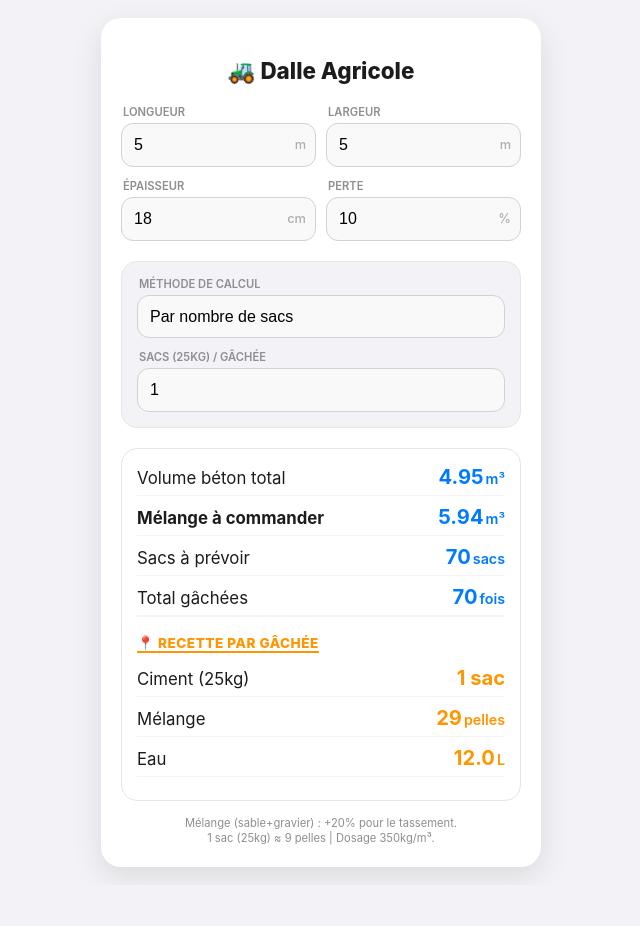
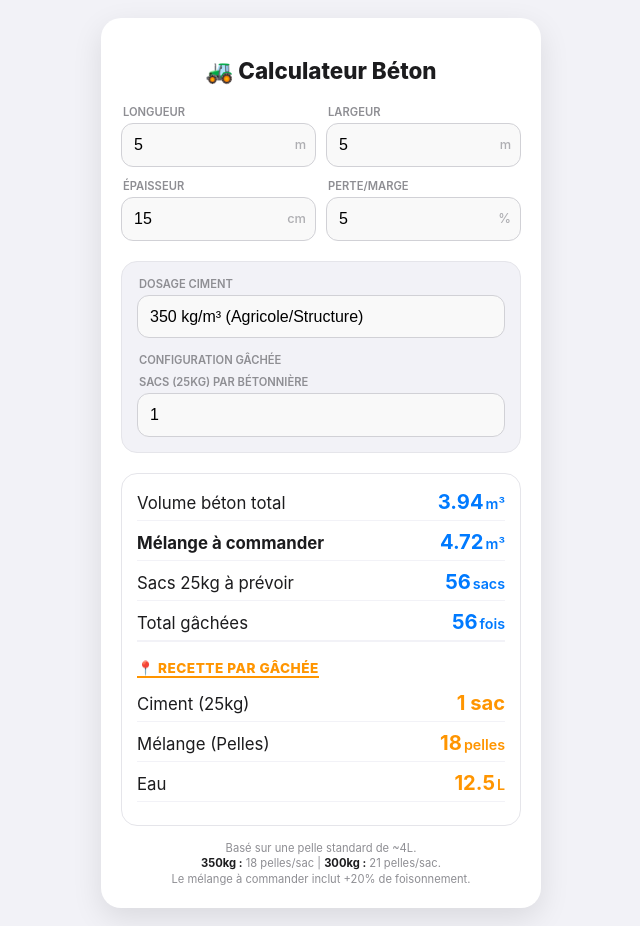
Before and after one commit to Basile-lab/beton, a plain HTML site: page index.html in a window 1280 px wide. Shown: the whole page, without its empty margins (319-959 px from the left). Before the commit the page ends 885 px from the top, so only its background shows below. Drawn offline with Linux system fonts and the light colour scheme.

Commit message:
Update index.html

```diff
--- a/index.html
+++ b/index.html
@@ -3,7 +3,7 @@
 <head>
     <meta charset="UTF-8">
     <meta name="viewport" content="width=device-width, initial-scale=1.0, user-scalable=no">
-    <title>Béton Pro Tracteur</title>
+    <title>Béton Pro - Calculateur</title>
     <style>
         body { font-family: -apple-system, BlinkMacSystemFont, sans-serif; background: #f2f2f7; padding: 10px; color: #1c1c1e; }
         .card { background: white; padding: 20px; border-radius: 20px; box-shadow: 0 10px 30px rgba(0,0,0,0.1); max-width: 400px; margin: auto; }
@@ -28,93 +28,94 @@
 <body>
 
 <div class="card">
-    <h2>🚜 Dalle Agricole</h2>
+    <h2>🚜 Calculateur Béton</h2>
 
     <div class="grid">
         <div class="col"><label>Longueur</label><div class="input-container"><input type="number" id="long" value="5" oninput="calculer()"><span class="input-unit">m</span></div></div>
         <div class="col"><label>Largeur</label><div class="input-container"><input type="number" id="larg" value="5" oninput="calculer()"><span class="input-unit">m</span></div></div>
     </div>
     <div class="grid">
-        <div class="col"><label>Épaisseur</label><div class="input-container"><input type="number" id="ep" value="18" oninput="calculer()"><span class="input-unit">cm</span></div></div>
-        <div class="col"><label>Perte</label><div class="input-container"><input type="number" id="perte" value="10" oninput="calculer()"><span class="input-unit">%</span></div></div>
+        <div class="col"><label>Épaisseur</label><div class="input-container"><input type="number" id="ep" value="15" oninput="calculer()"><span class="input-unit">cm</span></div></div>
+        <div class="col"><label>Perte/Marge</label><div class="input-container"><input type="number" id="perte" value="5" oninput="calculer()"><span class="input-unit">%</span></div></div>
     </div>
 
     <div class="mode-selector">
-        <label>Méthode de calcul</label>
-        <select id="methode" onchange="toggleMode()">
-            <option value="sac">Par nombre de sacs</option>
-            <option value="machine">Par volume bétonnière</option>
-        </select>
-        <div id="divSac" style="margin-top:12px;"><label>Sacs (25kg) / gâchée</label><input type="number" id="nbSacsFixe" value="1" step="0.5" oninput="calculer()"></div>
-        <div id="divMachine" style="margin-top:12px; display:none;"><label>Volume utile (Litres)</label><input type="number" id="capaMachine" value="120" oninput="calculer()"></div>
+        <div style="margin-bottom: 15px;">
+            <label>Dosage Ciment</label>
+            <select id="dosage" onchange="calculer()">
+                <option value="350">350 kg/m³ (Agricole/Structure)</option>
+                <option value="300">300 kg/m³ (Habitation/Dalle)</option>
+            </select>
+        </div>
+        <label>Configuration Gâchée</label>
+        <div id="divSac" style="margin-top:8px;">
+            <label>Sacs (25kg) par bétonnière</label>
+            <input type="number" id="nbSacsFixe" value="1" step="0.5" oninput="calculer()">
+        </div>
     </div>
 
     <div class="result-box">
         <div class="res-item">Volume béton total<span><span class="blue-res" id="volTotal">0</span><span class="unit" style="color:#007aff">m³</span></span></div>
         <div class="res-item"><b>Mélange à commander</b><span><span class="blue-res" id="melangeTotal">0</span><span class="unit" style="color:#007aff">m³</span></span></div>
-        <div class="res-item">Sacs à prévoir<span><span class="blue-res" id="totalSacs">0</span><span class="unit" style="color:#007aff">sacs</span></span></div>
+        <div class="res-item">Sacs 25kg à prévoir<span><span class="blue-res" id="totalSacs">0</span><span class="unit" style="color:#007aff">sacs</span></span></div>
         <div class="res-item" style="border-bottom: 2px solid #f2f2f7; margin-bottom: 15px;">Total gâchées<span><span class="blue-res" id="nbGachees">0</span><span class="unit" style="color:#007aff">fois</span></span></div>
 
         <div class="recipe-title">📍 Recette par gâchée</div>
         <div class="res-item">Ciment (25kg)<span><span class="orange-res" id="cimentRecette">0</span></span></div>
-        <div class="res-item">Mélange<span><span class="orange-res" id="pellesRecette">0</span><span class="unit" style="color:#ff9500">pelles</span></span></div>
+        <div class="res-item">Mélange (Pelles)<span><span class="orange-res" id="pellesRecette">0</span><span class="unit" style="color:#ff9500">pelles</span></span></div>
         <div class="res-item">Eau<span><span class="orange-res" id="eauRecette">0</span><span class="unit" style="color:#ff9500">L</span></span></div>
     </div>
 
     <div class="footer">
-        Mélange (sable+gravier) : +20% pour le tassement.<br>
-        1 sac (25kg) ≈ 9 pelles | Dosage 350kg/m³.
+        Basé sur une pelle standard de ~4L.<br>
+        <b>350kg :</b> 18 pelles/sac | <b>300kg :</b> 21 pelles/sac.<br>
+        Le mélange à commander inclut +20% de foisonnement.
     </div>
 </div>
 
 <script>
-function toggleMode() {
-    let m = document.getElementById('methode').value;
-    document.getElementById('divSac').style.display = (m === 'sac') ? 'block' : 'none';
-    document.getElementById('divMachine').style.display = (m === 'machine') ? 'block' : 'none';
-    calculer();
-}
-
 function calculer() {
+    // Entrées
     let L = parseFloat(document.getElementById('long').value) || 0;
     let l = parseFloat(document.getElementById('larg').value) || 0;
     let ep = parseFloat(document.getElementById('ep').value) || 0;
     let p = parseFloat(document.getElementById('perte').value) || 0;
-    let m = document.getElementById('methode').value;
+    let dosageCible = parseInt(document.getElementById('dosage').value);
+    let nSacs = parseFloat(document.getElementById('nbSacsFixe').value) || 1;
 
+    // Calcul volumes
     let volNet = L * l * (ep / 100);
     let volTotal = volNet * (1 + p / 100);
 
-    // Pour commander : Volume béton x 1.2 (foisonnement/tassement)
-    let melangeTotal = volTotal * 1.2;
-    let totalSacsReq = Math.ceil(volTotal * 14);
+    // Commande sable/gravier : 1m3 de béton nécessite ~1.2m3 de granulats secs
+    let melangeACommander = volTotal * 1.2;
 
-    let cim, pel, eau, gach;
+    // Nombre total de sacs (Dosage 350kg/m3 -> 14 sacs de 25kg | 300kg/m3 -> 12 sacs)
+    let sacsParM3 = dosageCible / 25;
+    let totalSacsReq = Math.ceil(volTotal * sacsParM3);
 
-    if (m === 'sac') {
-        let n = parseFloat(document.getElementById('nbSacsFixe').value) || 1;
-        cim = n + (n > 1 ? " sacs" : " sac");
-        pel = Math.round(n * 29);
-        eau = (n * 12).toFixed(1);
-        gach = Math.ceil(totalSacsReq / n);
-    } else {
-        let c = parseFloat(document.getElementById('capaMachine').value) || 100;
-        let vM3 = c / 1000;
-        let sP = vM3 * 14;
-        cim = sP.toFixed(2) + " sac";
-        pel = Math.round(vM3 * 350);
-        eau = (vM3 * 170).toFixed(1);
-        gach = Math.ceil(volTotal / vM3);
-    }
+    // Calcul de la recette par gâchée
+    // Si dosage 350 : 18 pelles par sac de 25kg
+    // Si dosage 300 : 21 pelles par sac de 25kg
+    let ratioPelles = (dosageCible === 350) ? 18 : 21;
+    let ratioEau = (dosageCible === 350) ? 12.5 : 14; // Un peu plus d'eau si moins de ciment
 
+    let cimStr = nSacs + (nSacs > 1 ? " sacs" : " sac");
+    let pelRecette = Math.round(nSacs * ratioPelles);
+    let eauRecette = (nSacs * ratioEau).toFixed(1);
+    let gach = Math.ceil(totalSacsReq / nSacs);
+
+    // Affichage
     document.getElementById('volTotal').innerText = volTotal.toFixed(2);
-    document.getElementById('melangeTotal').innerText = melangeTotal.toFixed(2);
+    document.getElementById('melangeTotal').innerText = melangeACommander.toFixed(2);
     document.getElementById('totalSacs').innerText = totalSacsReq;
     document.getElementById('nbGachees').innerText = gach;
-    document.getElementById('cimentRecette').innerText = cim;
-    document.getElementById('pellesRecette').innerText = pel;
-    document.getElementById('eauRecette').innerText = eau;
+    document.getElementById('cimentRecette').innerText = cimStr;
+    document.getElementById('pellesRecette').innerText = pelRecette;
+    document.getElementById('eauRecette').innerText = eauRecette;
 }
+
+// Initialisation
 calculer();
 </script>
 </body>
```
